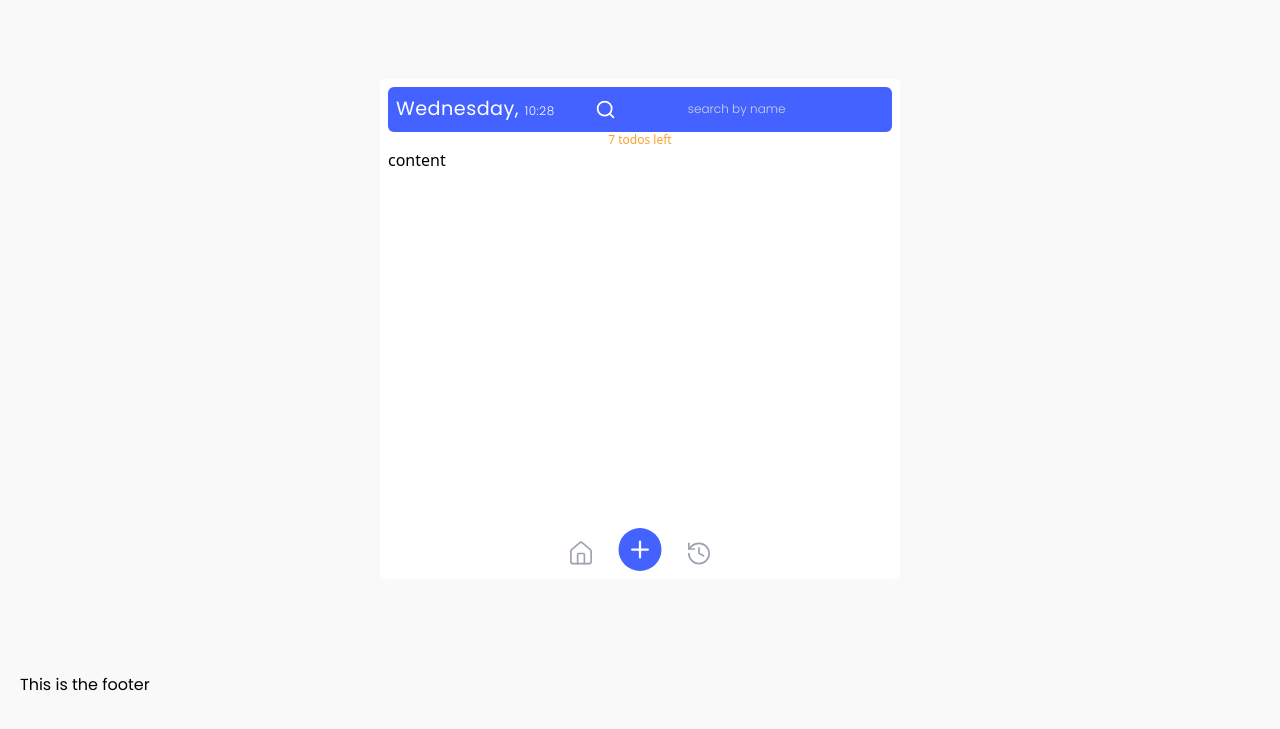
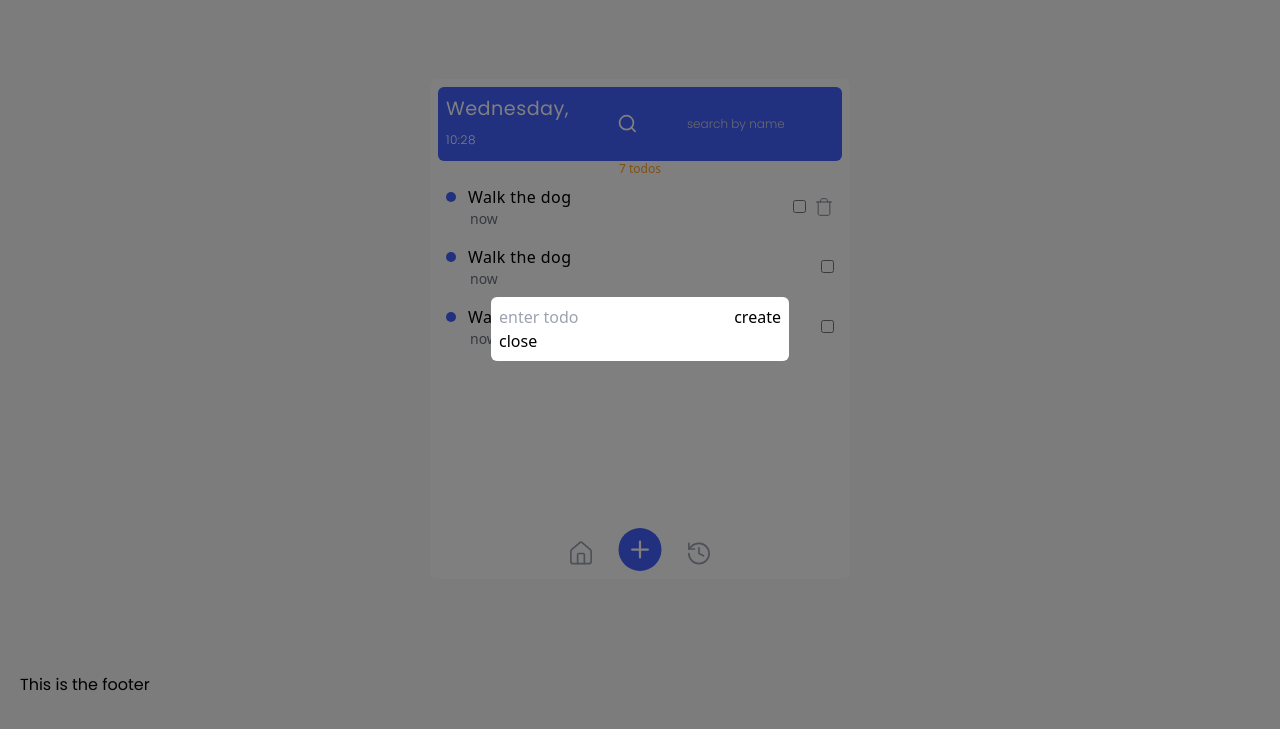
Before and after one commit to dennis2828/Taskly, a website: page src/index.html in a window 1280 px wide. Both pictures are taken after a click on the button 640 px from the left and 620 px from the top of the page. Shown: the part 71-800 px from the top of the page. Drawn offline with Linux system fonts and the light colour scheme.

Commit message:
chore - create todo modal

```diff
--- a/src/index.html
+++ b/src/index.html
@@ -5,8 +5,9 @@
     <meta name="viewport" content="width=device-width, initial-scale=1.0">
     <link href="./css/output.css" rel="stylesheet">
     <link rel="preconnect" href="https://fonts.googleapis.com">
-<link rel="preconnect" href="https://fonts.gstatic.com" crossorigin>
-<link href="https://fonts.googleapis.com/css2?family=Poppins:ital,wght@0,100;0,200;0,300;0,400;0,500;0,600;0,700;0,800;0,900;1,100;1,200;1,300;1,400;1,500;1,600;1,700;1,800;1,900&display=swap" rel="stylesheet">
+    <link rel="preconnect" href="https://fonts.gstatic.com" crossorigin>
+    <link href="https://fonts.googleapis.com/css2?family=Poppins:ital,wght@0,100;0,200;0,300;0,400;0,500;0,600;0,700;0,800;0,900;1,100;1,200;1,300;1,400;1,500;1,600;1,700;1,800;1,900&display=swap" rel="stylesheet">
+    <script defer type="module" src="./js/index.js"></script>
     <title>Taskly</title>
 </head>
 <body>
@@ -36,7 +37,7 @@
             </div>
         </header>
         <section class="container mx-auto flex items-center justify-center h-full lg:h-[86%]">
-            <div class="relative bg-white p-2 rounded-md min-h-[500px] w-full md:max-w-[520px]">
+            <div class="relative bg-white p-2 rounded-md min-h-[500px] w-full md:max-w-[420px]">
                 <div class="bg-darkBlue p-2 rounded-md flex flex-col gap-4 md:flex-row items-center md:gap-10">
                     <p class="text-white text-[1.2em] tracking-wide font-poppins">Wednesday, <span class="text-xs font-poppins font-light">10:28</span></p>
                     <div class="flex flex-row-reverse items-center justify-center">
@@ -44,16 +45,53 @@
                         <svg xmlns="http://www.w3.org/2000/svg" width="23" height="23" viewBox="0 0 24 24" fill="none" stroke="white" stroke-width="2" stroke-linecap="round" stroke-linejoin="round" class="lucide lucide-search peer-focus:animate-bounce"><circle cx="11" cy="11" r="8"/><path d="m21 21-4.3-4.3"/></svg>
                     </div>
                 </div>
-                    <p class="text-orange text-center font-medium text-xs">7 todos left</p>
+                    <p class="text-orange text-center font-medium text-xs">7 todos</p>
                 <div class="h-full">
-                    content
+                    <div class="p-2 w-full flex items-center justify-between cursor-pointer hover:bg-gray-100 rounded-md duration-100">
+                        <div>
+                            <div class="flex items-center gap-3">
+                                <div class="w-[10px] h-[10px] rounded-full bg-darkBlue"></div>
+                                <p class="tracking-wide font-medium">Walk the dog</p>
+                            </div>
+                            <p class="text-sm text-gray-500 ml-6">now</p>
+                        </div>
+                        <div class="flex items-center gap-2">
+                            <input type="checkbox" class="cursor-pointer" />
+                            <svg xmlns="http://www.w3.org/2000/svg" width="20" height="20" viewBox="0 0 24 24" fill="none" stroke="currentColor" stroke-width="1" stroke-linecap="round" stroke-linejoin="round" class="lucide lucide-trash text-gray-500 hover:text-red-500"><path d="M3 6h18"/><path d="M19 6v14c0 1-1 2-2 2H7c-1 0-2-1-2-2V6"/><path d="M8 6V4c0-1 1-2 2-2h4c1 0 2 1 2 2v2"/></svg>
+                        </div>
+                    </div>
+
+                    <div class="p-2 w-full flex items-center justify-between cursor-pointer">
+                        <div>
+                            <div class="flex items-center gap-3">
+                                <div class="w-[10px] h-[10px] rounded-full bg-darkBlue"></div>
+                                <p class="tracking-wide font-medium">Walk the dog</p>
+                            </div>
+                            <p class="text-sm text-gray-500 ml-6">now</p>
+                        </div>
+                        <div>
+                            <input type="checkbox" class="cursor-pointer" />
+                        </div>
+                    </div>
+                    <div class="p-2 w-full flex items-center justify-between cursor-pointer">
+                        <div>
+                            <div class="flex items-center gap-3">
+                                <div class="w-[10px] h-[10px] rounded-full bg-darkBlue"></div>
+                                <p class="tracking-wide font-medium">Walk the dog</p>
+                            </div>
+                            <p class="text-sm text-gray-500 ml-6">now</p>
+                        </div>
+                        <div>
+                            <input type="checkbox" class="cursor-pointer" />
+                        </div>
+                    </div>
                 </div>
                 <div class="absolute bottom-1 left-[50%] -translate-x-[50%]">
                     <div class="flex items-center justify-center gap-4">
                         <button class="text-gray-400 p-2">
                             <svg xmlns="http://www.w3.org/2000/svg" width="27" height="27" viewBox="0 0 24 24" fill="none" stroke="currentColor" stroke-width="1.5" stroke-linecap="round" stroke-linejoin="round" class="lucide lucide-house"><path d="M15 21v-8a1 1 0 0 0-1-1h-4a1 1 0 0 0-1 1v8"/><path d="M3 10a2 2 0 0 1 .709-1.528l7-5.999a2 2 0 0 1 2.582 0l7 5.999A2 2 0 0 1 21 10v9a2 2 0 0 1-2 2H5a2 2 0 0 1-2-2z"/></svg>                    </button>
                         </button>
-                        <button class="-mt-2 bg-darkBlue hover:bg-darkBlue/90 duration-100 rounded-full text-white p-2">
+                        <button id="open-modal" class="-mt-2 bg-darkBlue hover:bg-darkBlue/90 duration-100 rounded-full text-white p-2">
                             <svg xmlns="http://www.w3.org/2000/svg" width="27" height="27" viewBox="0 0 24 24" fill="none" stroke="currentColor" stroke-width="2" stroke-linecap="round" stroke-linejoin="round" class="lucide lucide-plus"><path d="M5 12h14"/><path d="M12 5v14"/></svg>
                         </button>
                         <button class=" text-gray-400 p-2">
@@ -63,6 +101,16 @@
                 </div>
             </div>
         </section>
+        <!-- Modals -->
+         <div id="create-todo-modal" class="hidden absolute top-0 left-0 right-0 bottom-0 duration-100 items-center justify-center z-10">
+             <div id="create-modal-content" class="hidden bg-white p-2 rounded-md">
+                <form id="create-todo-form">
+                    <input id="todo-input" type="input" placeholder="enter todo" />
+                    <button>create</button>
+                </form>
+                <button id="close-create-todo-modal">close</button>
+             </div>
+         </div>
        <footer class="container mx-auto lg:h-[7%] font-poppins">This is the footer</footer>
     </div>
 </body>
--- /dev/null
+++ b/src/js/index.js
@@ -0,0 +1,48 @@
+// Modals
+const createModal = document.querySelector("#create-todo-modal");
+const createModalContent = document.querySelector("#create-modal-content");
+const closeCreateModal = document.querySelector("#close-create-todo-modal");
+const openModal = document.querySelector("#open-modal");
+
+// Form Elements
+const createTodoForm = document.querySelector("#create-todo-form");
+const todoInput = document.querySelector("#todo-input");
+
+
+// Event Listeners
+
+openModal.addEventListener("click",()=>{
+    createModal.classList.remove("hidden");
+    createModal.classList.add("flex");
+
+    setTimeout(()=>{
+        createModal.classList.add("bg-black/50");
+        createModalContent.classList.remove("hidden");
+    }, 90);
+
+    return () =>{
+        openModal.removeEventListener();
+    }
+});
+
+closeCreateModal.addEventListener("click",()=>{
+    createModal.classList.remove("bg-black/50");
+
+    setTimeout(()=>{
+        createModal.classList.add("hidden");
+        createModal.classList.remove("flex");
+        createModalContent.classList.add("hidden");
+    }, 90);
+
+    return () =>{
+        closeCreateModal.removeEventListener();
+    }
+});
+
+createModal.addEventListener("submit",(e)=>{
+    e.preventDefault();
+
+    const todoName = todoInput.value;
+
+    //todo validation
+});
--- /dev/null
+++ b/src/js/todo.js
@@ -0,0 +1,3 @@
+export function todo(){
+    console.log("todo");
+}
```
Also changed, not shown: src/css/output.css.
